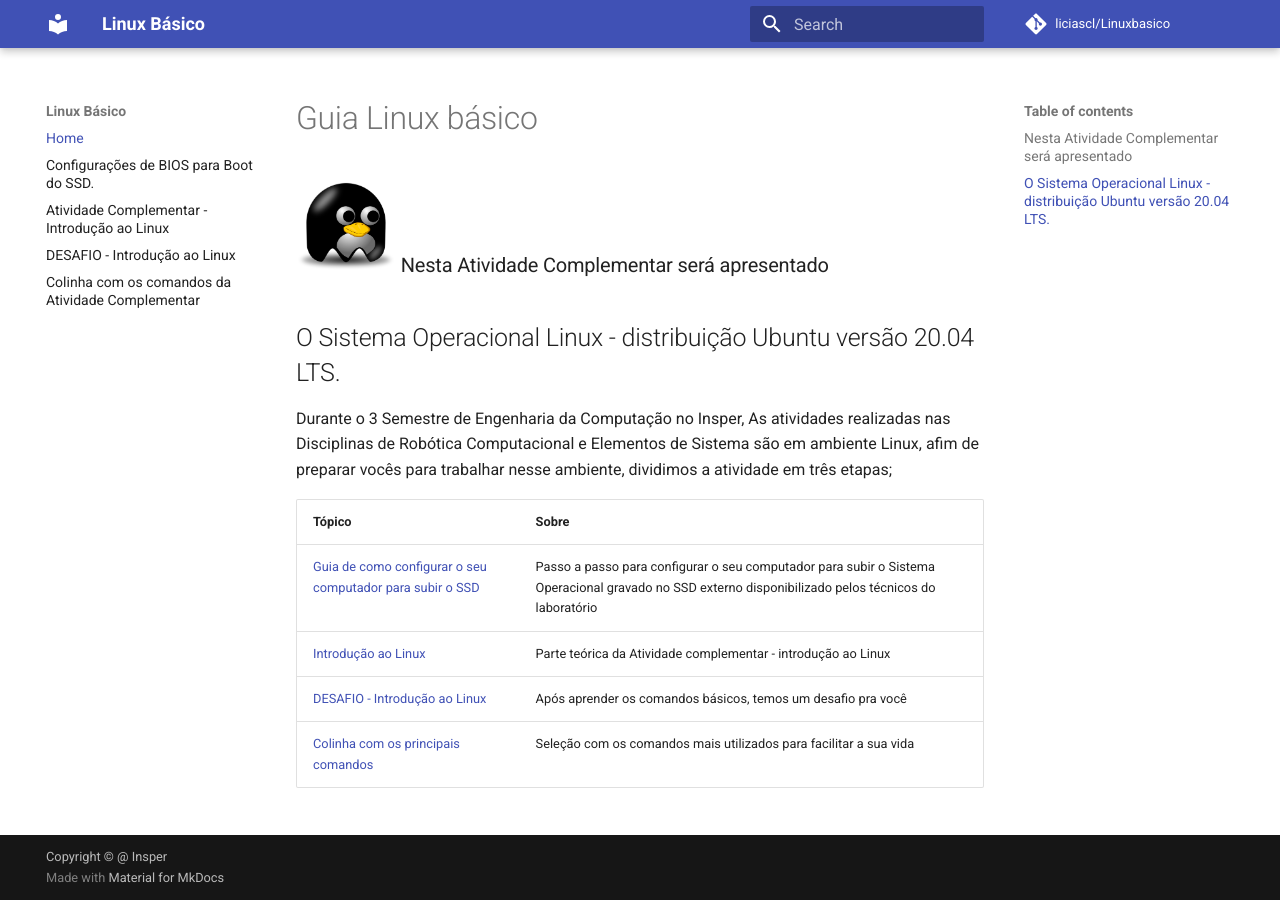
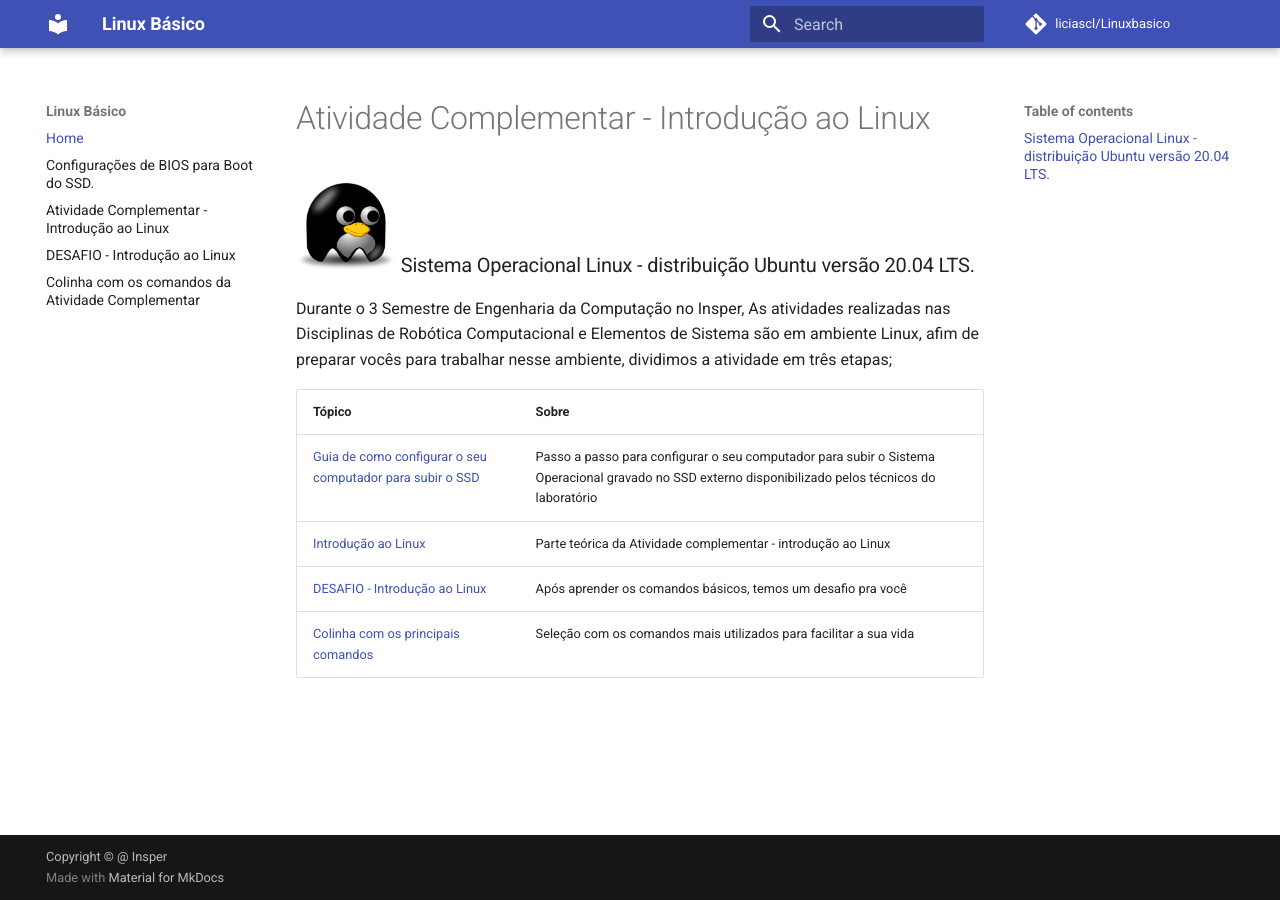
Before and after one commit to liciascl/Linuxbasico, an MkDocs documentation site: the page built from docs-src/index.md, in a window 1280 px wide. Built offline with MkDocs 1.6.1 and Material for MkDocs 9.7.7, drawn with Linux system fonts in a browser that asks for light colours; comment, search, counter and statistics services are not loaded.

Commit message:
Update index.md

```diff
--- a/docs-src/index.md
+++ b/docs-src/index.md
@@ -1,9 +1,8 @@
-# Guia Linux básico
+# Atividade Complementar - Introdução ao Linux
 
 
 
-### <img src="img/linuxs.png" width="100" height="100">    Nesta Atividade Complementar será apresentado
-## O Sistema Operacional Linux - distribuição Ubuntu versão 20.04 LTS.
+### <img src="img/linuxs.png" width="100" height="100">  Sistema Operacional Linux - distribuição Ubuntu versão 20.04 LTS.
 
 Durante o 3 Semestre de Engenharia da Computação no Insper, As atividades realizadas nas Disciplinas de Robótica Computacional e Elementos de Sistema são em ambiente Linux, afim de preparar vocês para trabalhar nesse ambiente, dividimos a atividade em três etapas;
 
```
